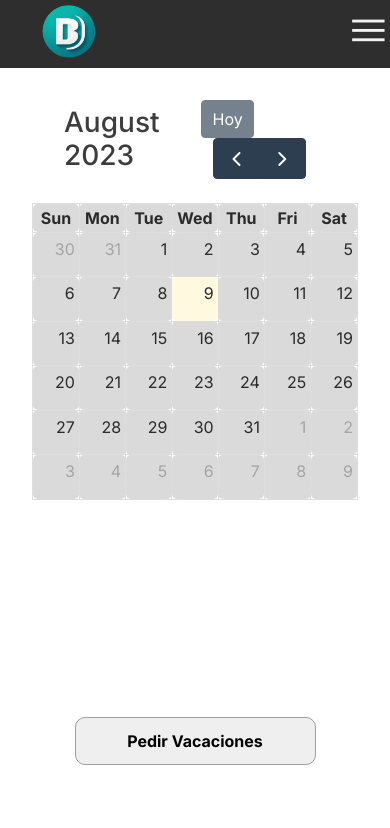
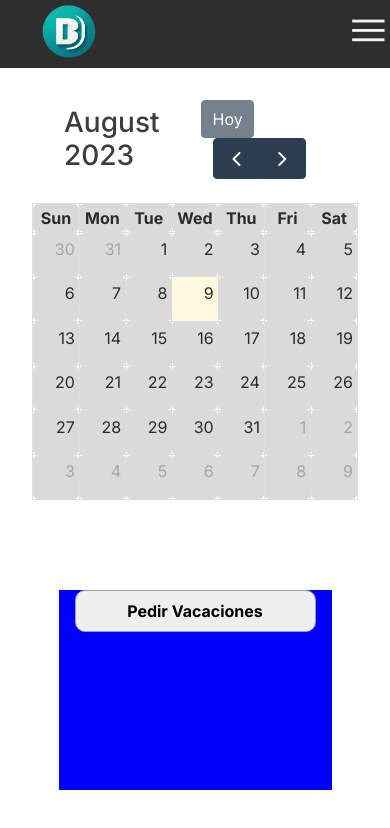
Before and after one commit to DylanselET32/becation, a React (Vite) app in the folder becation/frontend/: page /calendar in a window 390 px wide. Shown: the top 828 px of the page. Built offline with nearby package versions, Linux system fonts and the light colour scheme.

Commit message:
responsive_calendar view

```diff
--- a/becation/frontend/src/App.jsx
+++ b/becation/frontend/src/App.jsx
@@ -22,6 +22,7 @@ function App() {
         <Header auth={auth}/>
         <Routes>
 
+
             <Route exact path="/login" element={<Login auth={auth} />}/>
             <Route path="/calendar" element={<Calendar />}/>
 
--- a/becation/frontend/src/stylesheets/calendar.css
+++ b/becation/frontend/src/stylesheets/calendar.css
@@ -115,11 +115,20 @@ main{
     width: 70%;
     /* background: red; */
     transform: translateY(-5rem);
+    background: blue;
+    height: 200px;
+    padding: none;
   }
+
+  /* .form_vacation_container{
+    background: yellow;
+    width: 100% !important;
+    justify-content: space-between;
+  } */
 
   .calendar_section{
     /* background: rgb(202, 200, 74); */
-    height: 75vh;
+    height: 60vh;
     width: 100vw;
 }
 
--- a/becation/frontend/src/stylesheets/formVacation.css
+++ b/becation/frontend/src/stylesheets/formVacation.css
@@ -9,7 +9,6 @@
     align-items: start;
     /* background: red; */
     /* transition: .3s; */
-
 }
 
 
```
